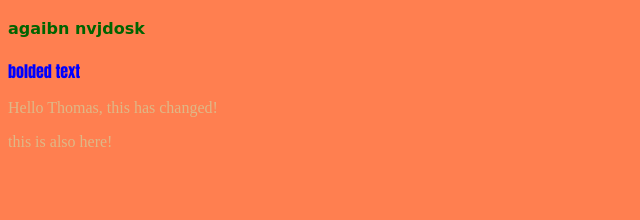
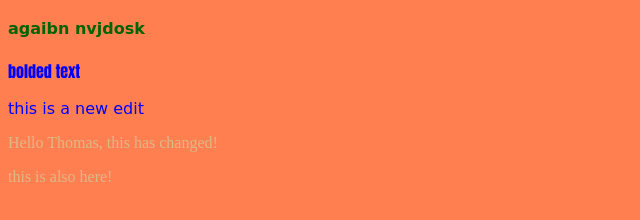
Before and after one commit to tcrampton/tcrampton.github.io, a plain HTML site: page index.html in a window 1280 px wide. Shown: the part 62-282 px from the top of the page, without its empty margins (0-640 px from the left). Drawn offline with Linux system fonts and the light colour scheme.

Commit message:
new edit

```diff
--- a/index.html
+++ b/index.html
@@ -16,6 +16,9 @@
         <div class="bold">
             <p>bolded text</p>
         </div>
+        <div class="new">
+            <p>this is a new edit</p>
+        </div>
     </div>
 
     <div class="body">
```
